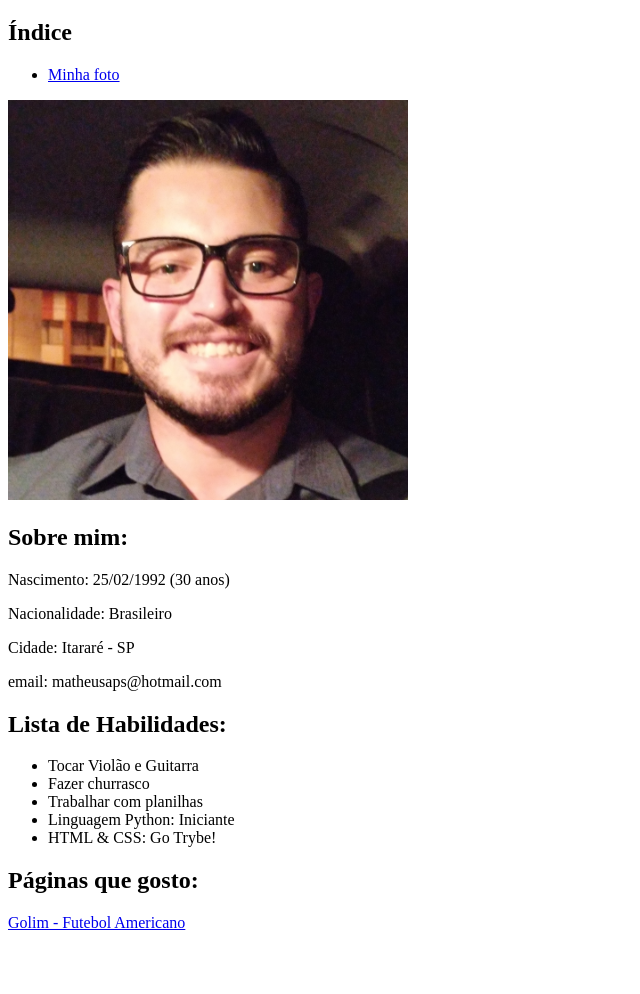
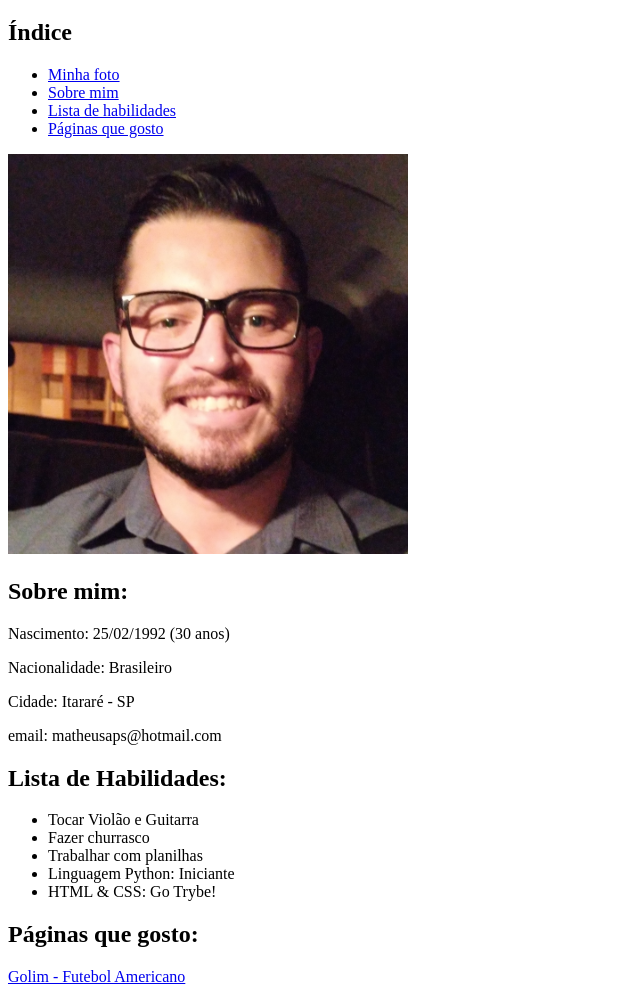
Before and after one commit to MatheusPalma2502/-MatheusPalma2502.github.io, a plain HTML site: page index.html in a window 1280 px wide. Shown: the part 61-1055 px from the top of the page, without its empty margins (0-640 px from the left). Before the commit the page ends 1001 px from the top, so only its background shows below. Drawn offline with Linux system fonts and the light colour scheme.

Commit message:
links internos

```diff
--- a/index.html
+++ b/index.html
@@ -14,17 +14,21 @@
     <h2>Índice</h2>
         <ul>
             <li><a href="#minha-foto">Minha foto</a></li>
+            <li><a href="#sobre-mim">Sobre mim</a></li>
+            <li><a href="#lista-de-habilidades">Lista de habilidades</a></li>
+            <li><a href="#paginas-que-gosto">Páginas que gosto</a></li>
         </ul>
 
     <img src="foto-Matheus.jpeg" width="400" alt="Foto de Matheus Palma" id="foto">
 
-    <H2>Sobre mim:</H2>
+    <H2 id="sobre-mim">Sobre mim:</H2>
+
         <p>Nascimento: 25/02/1992 (30 anos)</p>
         <p>Nacionalidade: Brasileiro</p>
         <p>Cidade: Itararé - SP</p>
         <p>email: matheusaps@hotmail.com</p>
 
-   <h2> Lista de Habilidades:</h2>
+   <h2 id="lista-de-habilidades"> Lista de Habilidades:</h2>
         <ul>
             <li> Tocar Violão e Guitarra</li>
             <li> Fazer churrasco</li>
@@ -35,7 +39,7 @@
         </ul>
 
     <h2> Páginas que gosto:</h2>
-    <a href="https://www.golimsports.com.br/" target="_blank"> Golim - Futebol Americano</a>
+    <a href="https://www.golimsports.com.br/" target="_blank" id="paginas-que-gosto"> Golim - Futebol Americano</a>
 
 
 
```
